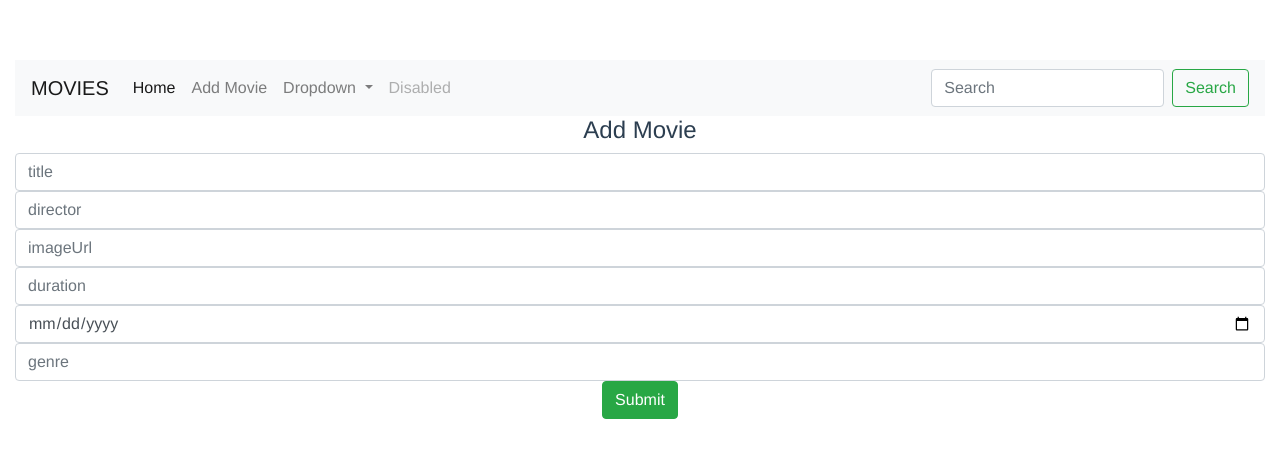
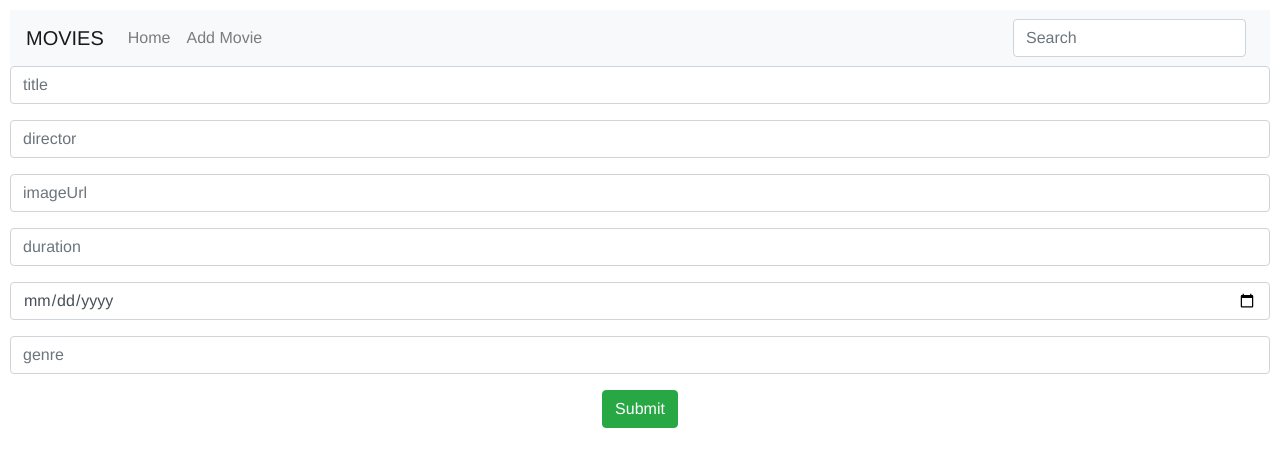
Before and after one commit to MilanBan/movie-vue-v, a Vue app: page /add-movie in a window 1280 px wide. Shown: the top 466 px of the page. Built offline with nearby package versions, Linux system fonts and the light colour scheme.

Commit message:
search ne radi

```diff
--- a/src/App.vue
+++ b/src/App.vue
@@ -22,7 +22,7 @@ export default {
   -webkit-font-smoothing: antialiased;
   -moz-osx-font-smoothing: grayscale;
   text-align: center;
-  color: #2c3e50;
-  margin-top: 60px;
+  color: #0d2dbd;
+  padding: 10px;
 }
 </style>
--- a/src/components/AddMovie.vue
+++ b/src/components/AddMovie.vue
@@ -1,15 +1,27 @@
 <template>
-  <div>
-<h4>Add Movie</h4>
-    <form @submit.prevent="onSubmit">
+ <div>
+  <form @submit.prevent="onSubmit">
+    <div class="form-group">
       <input v-model="title" type="text" name="title" placeholder="title" class="form-control">
+    </div>
+    <div class="form-group">
       <input v-model="director"  type="text" name="director" placeholder="director" class="form-control">
+    </div>
+    <div class="form-group">
       <input v-model="imageUrl"  type="url" name="imageUrl" placeholder="imageUrl" class="form-control">
+    </div>
+    <div class="form-group">
       <input v-model="duration"  type="number" name="duration" placeholder="duration" class="form-control">
+    </div>
+    <div class="form-group">
       <input v-model="releaseDate"  type="date" name="releaseDate" placeholder="releaseDate" class="form-control">
+    </div>
+    <div class="form-group">
       <input v-model="genre"  type="text" name="genre" placeholder="genre" class="form-control">
+    </div>
       <button type="submit" class="btn btn-success">Submit</button>
-    </form>  </div>
+  </form>
+ </div>
 </template>
 
 <script>
--- a/src/components/MovieRow.vue
+++ b/src/components/MovieRow.vue
@@ -1,16 +1,5 @@
 <template>
-  <div>
-    <table class="table">
     <tr>
-        <th>ID</th>
-        <th>Title</th>
-        <th>Director</th>
-        <th>url</th>
-        <th>Duration</th>
-        <th>Release date</th>
-        <th>Genre</th>
-      </tr>
-      <tr v-for="movie in movies" :key="movie.id">
       <td>{{ movie.id }}</td>
       <td>{{ movie.title }}</td>
       <td>{{ movie.director }}</td>
@@ -19,17 +8,16 @@
       <td>{{ movie.releaseDate }}</td>
       <td>{{ movie.genre }}</td>
     </tr>
-    </table>
-  </div>
 </template>
 
 <script>
 export default {
     name: 'MovieRow',
-    props: ['movies']
+    props: {
+      movie: {
+        type: Object,
+        required: true
+      }
+    }
 }
 </script>
-
-<style>
-
-</style>
--- a/src/components/Movies.vue
+++ b/src/components/Movies.vue
@@ -1,6 +1,21 @@
 <template>
   <div>
-    <movie-row :movies='movies'/>
+    <table class="table table-striped">
+      <thead>
+      <tr>
+        <th>ID</th>
+        <th>Title</th>
+        <th>Director</th>
+        <th>url</th>
+        <th>Duration</th>
+        <th>Release date</th>
+        <th>Genre</th>
+      </tr>
+      </thead>
+      <tbody>
+        <movie-row v-for='movie in movies' :key='movie.id' :movie='movie'/>
+      </tbody>
+    </table>
   </div>
 </template>
 
--- a/src/components/NavBar.vue
+++ b/src/components/NavBar.vue
@@ -2,38 +2,41 @@
  <div>
   <nav class="navbar navbar-expand-lg navbar-light bg-light">
    <a class="navbar-brand" href="/">MOVIES</a>
-        <button class="navbar-toggler" type="button" data-toggle="collapse" data-target="#navbarSupportedContent" aria-controls="navbarSupportedContent" aria-expanded="false" aria-label="Toggle navigation">
-            <span class="navbar-toggler-icon"></span>
-        </button>
-
    <div class="collapse navbar-collapse" id="navbarSupportedContent">
      <ul class="navbar-nav mr-auto">
-            <li class="nav-item active">
+     <li class="nav-item">
         <a class="nav-link" href="/">Home <span class="sr-only">(current)</span></a>
      </li>
      <li class="nav-item">
         <a class="nav-link" href="/add-movie">Add Movie</a>
      </li>
-            <li class="nav-item dropdown">
-                <a class="nav-link dropdown-toggle" href="#" id="navbarDropdown" role="button" data-toggle="dropdown" aria-haspopup="true" aria-expanded="false">
-                Dropdown
-                </a>
-                <div class="dropdown-menu" aria-labelledby="navbarDropdown">
-                <a class="dropdown-item" href="#">Action</a>
-                <a class="dropdown-item" href="#">Another action</a>
-                <div class="dropdown-divider"></div>
-                <a class="dropdown-item" href="#">Something else here</a>
-                </div>
-            </li>
-            <li class="nav-item">
-                <a class="nav-link disabled" href="#">Disabled</a>
-            </li>
      </ul>
      <form class="form-inline my-2 my-lg-0">
-            <input class="form-control mr-sm-2" type="search" placeholder="Search" aria-label="Search">
-            <button class="btn btn-outline-success my-2 my-sm-0" type="submit">Search</button>
+      <input @input="onSearch" v-model="searchLetters"
+      class="form-control mr-sm-2" type="text" placeholder="Search"
+      aria-label="Search">
      </form>
    </div>
   </nav>
  </div>
 </template>
+
+<script>
+import { mapActions, mapGetters } from 'vuex'
+export default {
+   data() {
+      return {
+         searchLetters: "",
+      }
+   },
+   methods: {
+      ...mapActions(['setSearchLetters']),
+      onSearch(event){
+         this.setSearchLetters(event.target.value)
+      }
+   },
+   computed: {
+      ...mapGetters(['searchedMovies'])
+   }
+}
+</script>
--- a/src/store/actions.js
+++ b/src/store/actions.js
@@ -4,5 +4,8 @@ export default {
     async getAllMovies({ commit }){
         const movies = await movieService.getAll()
         commit('setMovies', movies)
-    }
+    },
+    setSearchLetters({ commit }, searchLetters){
+        commit('serSearchLetters', searchLetters)
+    },
 }
--- a/src/store/getters.js
+++ b/src/store/getters.js
@@ -1,3 +1,12 @@
 export default {
-    movies: state => state.movies
+    movies: state => state.movies,
+    searchLetters: state => state.searchLetters,
+    searchedMovies: state => {
+        const movies = state.movies
+        return (searchParam) => {
+            if(Array.isArray(movies)){
+                return movies.filter(movie => movie.title.toLowerCase().includes(searchParam.toLowerCase()))
+            }
+        }
+    },
 }
--- a/src/store/index.js
+++ b/src/store/index.js
@@ -9,7 +9,8 @@ Vue.use(Vuex);
 export const store = new Vuex.Store({
 
     state: {
-        movies: []
+        movies: [],
+        searchLetters: '',
     },
     mutations,
     actions,
--- a/src/store/mutations.js
+++ b/src/store/mutations.js
@@ -1,5 +1,8 @@
 export default {
     setMovies(state, movies){
         state.movies = movies
-    }
+    },
+    setSearchLetters(state, searchLetters){
+        state.searchLetters = searchLetters
+    },
 }
```
Also changed, not shown: src/components/MovieSearch.vue (added), src/services/authService.js (added). Lines whose indentation alone changed are shown as unchanged.
